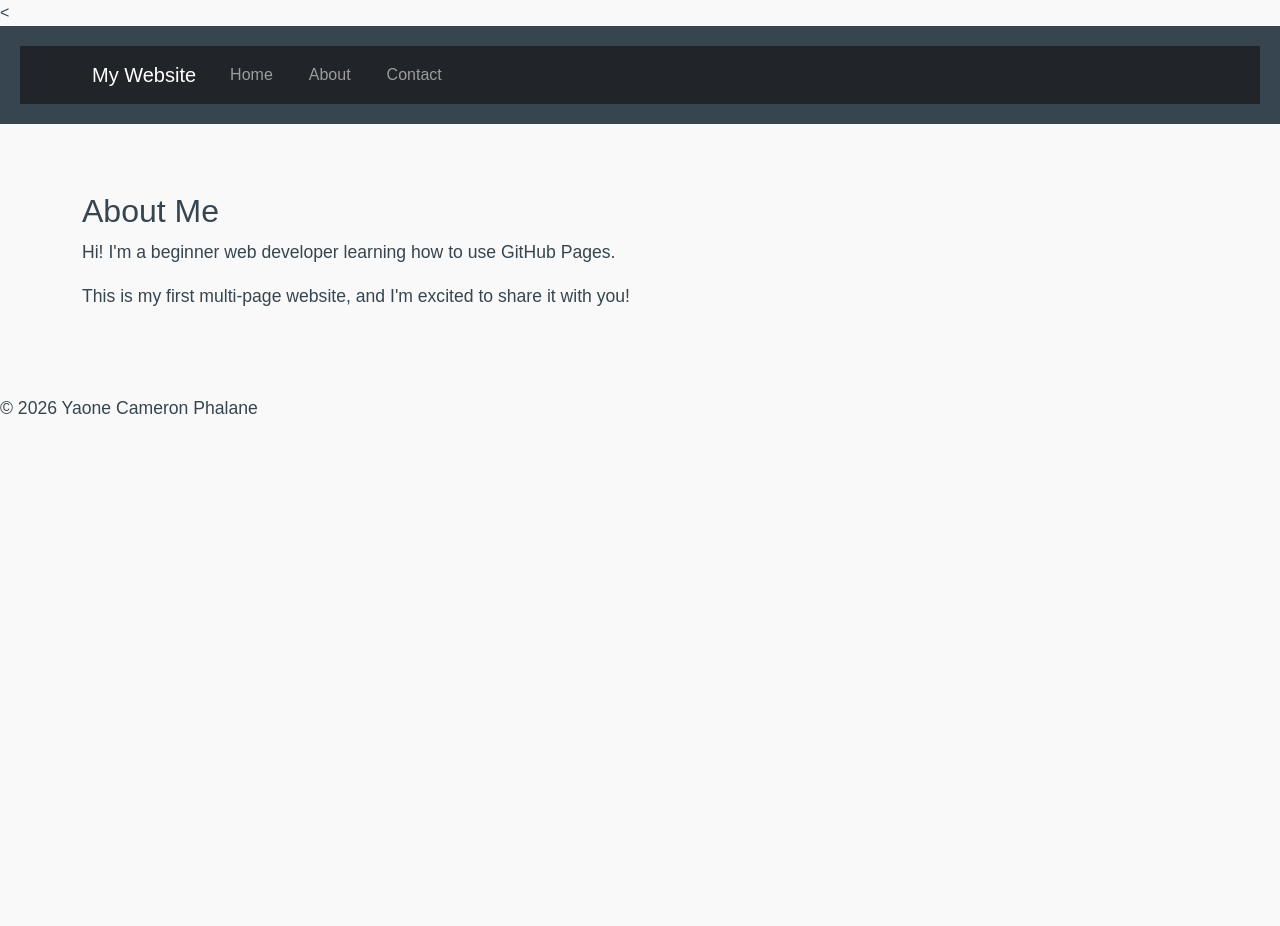
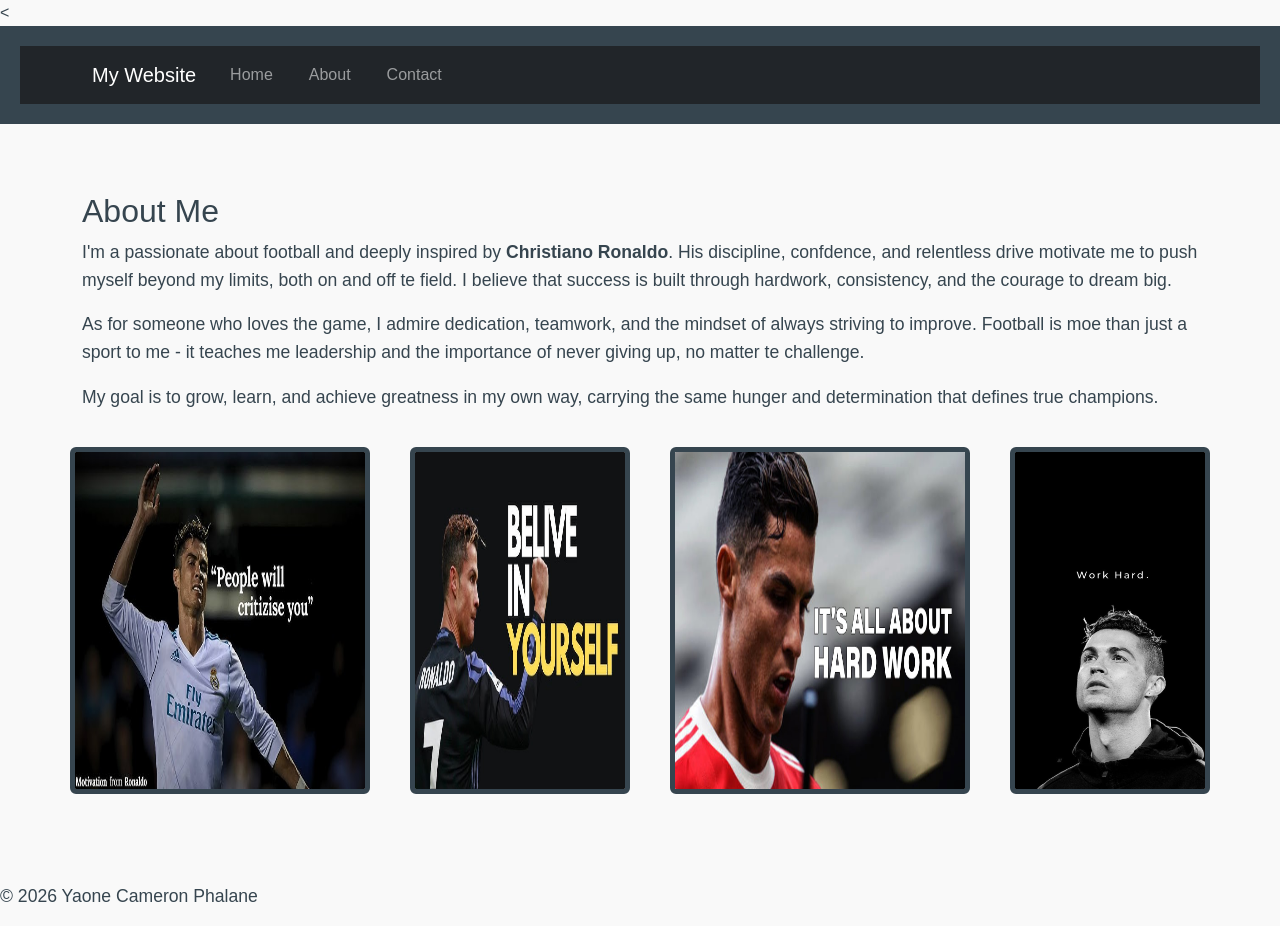
Before and after one commit to yaonephalane-web/yaonephalane-web, a plain HTML site: page about.html in a window 1280 px wide. Before the commit the page ends 800 px from the top, so only its background shows below. Drawn offline with nearby package versions, Linux system fonts and the light colour scheme.

Commit message:
Updated about and contact pages, added images

```diff
--- a/about.html
+++ b/about.html
@@ -73,10 +73,25 @@
 
     <h2>About Me</h2>
 
-    <p>Hi! I'm a beginner web developer learning how to use GitHub Pages.</p>
+    <p>
+        I'm a passionate about football and deeply inspired by <b>Christiano Ronaldo</b>. His discipline, confdence, and relentless drive motivate me to push myself beyond my limits, both on and off te field. I believe that success is built through hardwork, consistency, and the courage to dream big.
+    </p>
 
-    <p>This is my first multi-page website, and I'm excited to share it with you!</p>
+    <p>
+        As for someone who loves the game, I admire dedication, teamwork, and the mindset of always striving to improve. Football is moe than just a sport to me - it teaches me leadership and the importance of never giving up, no matter te challenge.
 
+    </p>
+
+<p>
+    My goal is to grow, learn, and achieve greatness in my own way, carrying the same hunger and determination that defines true champions.
+</p>
+
+<div style="display: flex; gap: 40px; justify-content: center;">
+<img src="hq720 (1).jpg" alt="Mr Ego Himself" class="img-fluid rounded" width="300">
+ <img src="hq720.jpg" alt="Mr Ego Himself" class="img-fluid rounded" width="220">
+ <img src="maxresdefault123.jpg" alt="Mr Ego Himself" class="img-fluid rounded" width="300">
+ <img src="9e3ea9a6757d2d4d1c962ccef40f6dfa.jpg" alt="Mr Ego Himself" class="img-fluid rounded" width="200">
+  </div>
 </main>
 
 
```
Also changed, not shown: contact.html (+11 -1 lines), 550x756.jpg (added), 9e3ea9a6757d2d4d1c962ccef40f6dfa.jpg (added), EcPq27bWkAIeaxN.jpg (added), c33676d79f5b2b344f62f981ddfe2f5c.jpg (added), hq720 (1).jpg (added), hq720.jpg (added), images (1).jpg (added), images.jpg (added), maxresdefault.jpg (added), maxresdefault123.jpg (added).
